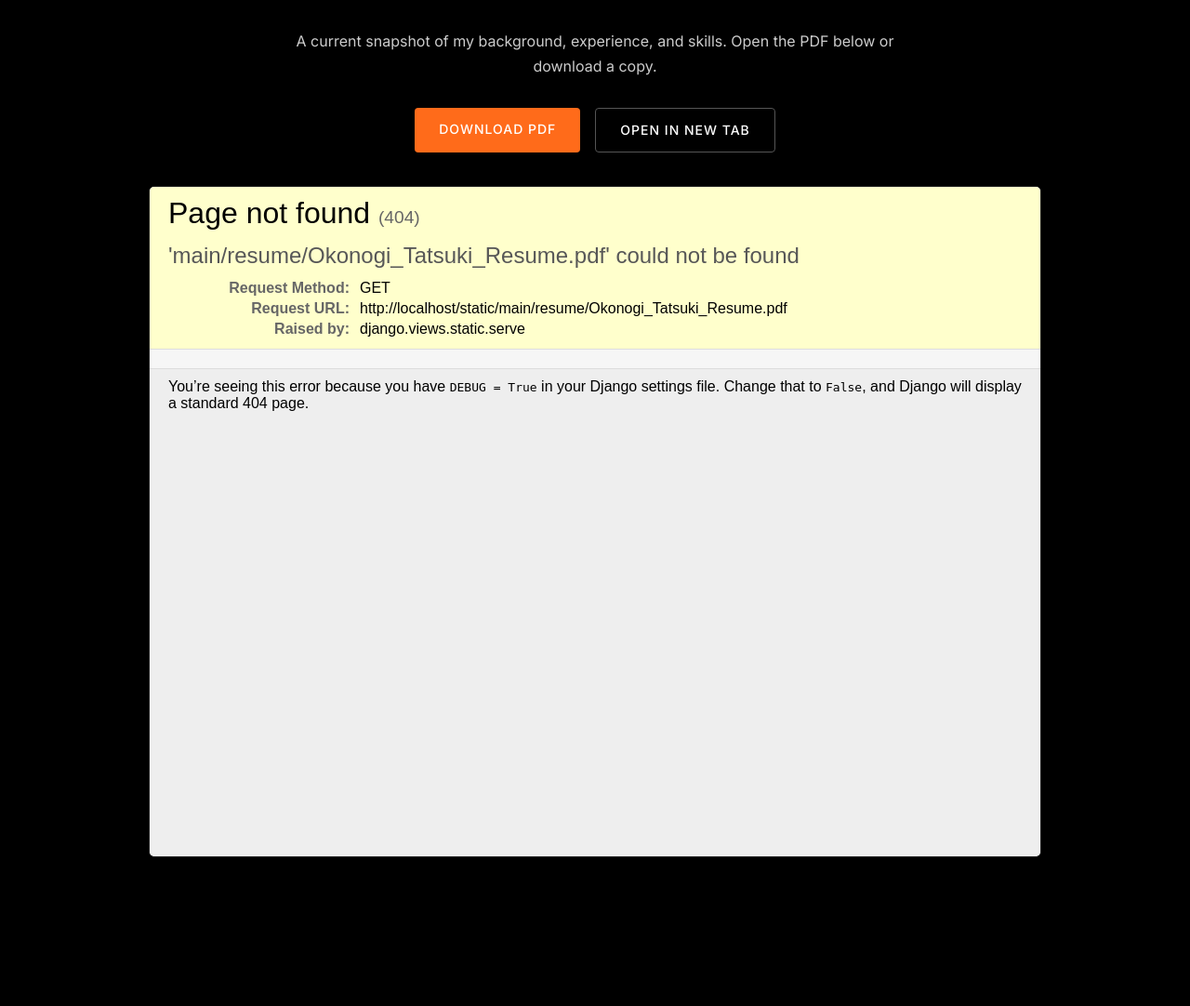
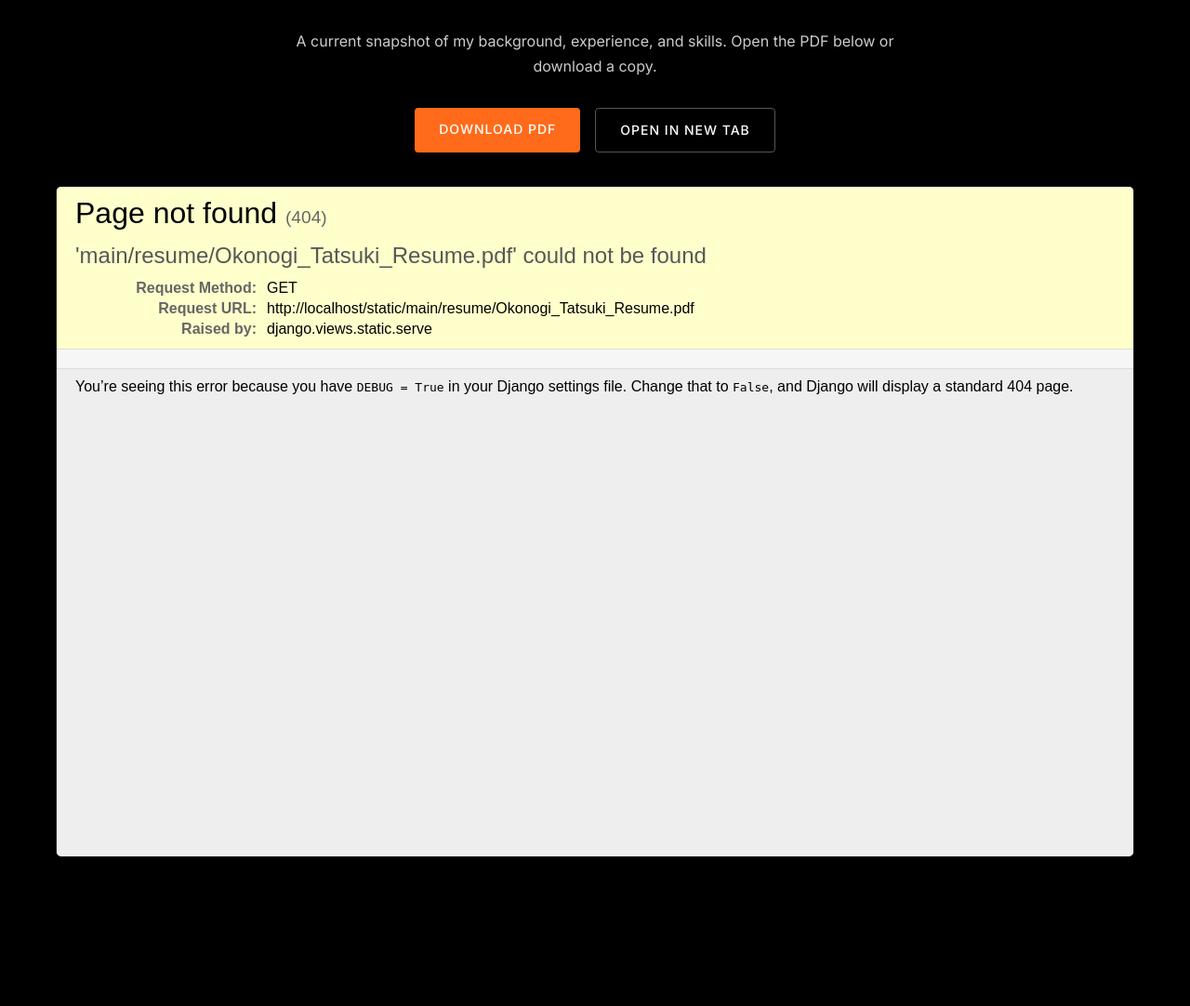
Before and after one commit to cer-apple/portfolio, a Django app: page /en/resume/ in a window 1280 px wide. Shown: the part 264-1346 px from the top of the page at 93% size. Run offline with Django 5.2, Linux system fonts and the light colour scheme.

Commit message:
Widen resume page container so PDF preview is balanced
Bump max-width to 1200px on the resume page only and add an explicit
width: 100% to .page-container so the centered layout stays symmetric
on wide viewports. Also drop an unused {% with %} wrapper.

Co-Authored-By: Claude Opus 4.7 (1M context) <noreply@anthropic.com>

```diff
--- a/static/main/css/style.css
+++ b/static/main/css/style.css
@@ -126,6 +126,7 @@ body {
 
 .page-container {
     max-width: 1000px;
+    width: 100%;
     margin: 0 auto;
     padding: 60px 20px;
 }
@@ -1372,7 +1373,11 @@ body {
     color: #888;
 }
 
-/* Resume page */
+/* Resume page — wider container so the embedded PDF has room to breathe */
+.resume-page {
+    max-width: 1200px;
+}
+
 .resume-intro {
     max-width: 720px;
     margin: 0 auto 30px;
--- a/templates/resume.html
+++ b/templates/resume.html
@@ -5,8 +5,7 @@
 {% block title %}{% trans "Resume" %} - {% trans "Portfolio" %}{% endblock %}
 
 {% block content %}
-{% with resume_url=request.scheme|add:"://"|add:request.get_host|add:"/static/main/resume/Okonogi_Tatsuki_Resume.pdf" %}
-<div class="page-container">
+<div class="page-container resume-page">
     <h1 class="page-title">{% trans "RESUME" %}</h1>
 
     <p class="resume-intro">
@@ -46,5 +45,4 @@
         </a>
     </div>
 </div>
-{% endwith %}
 {% endblock %}
```
